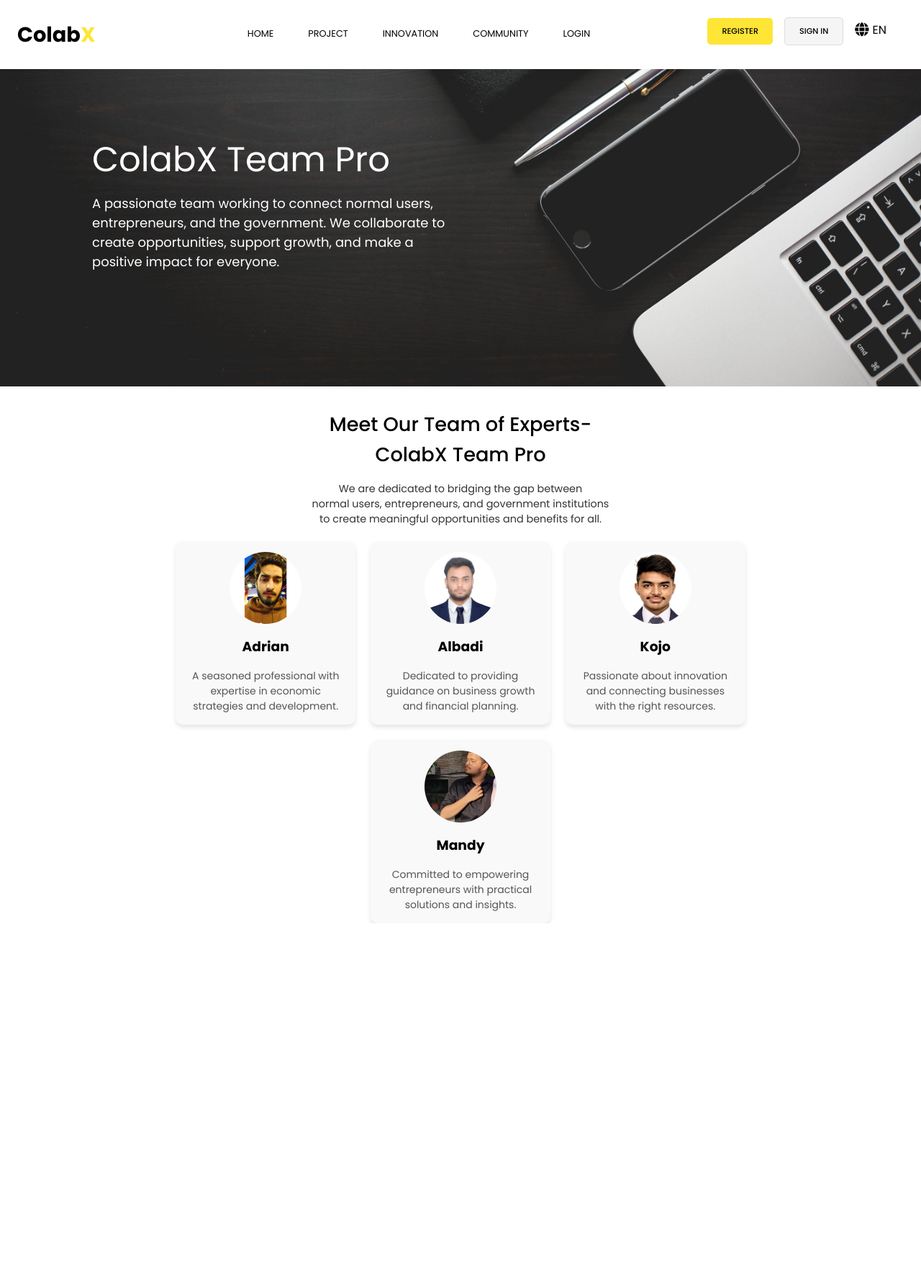
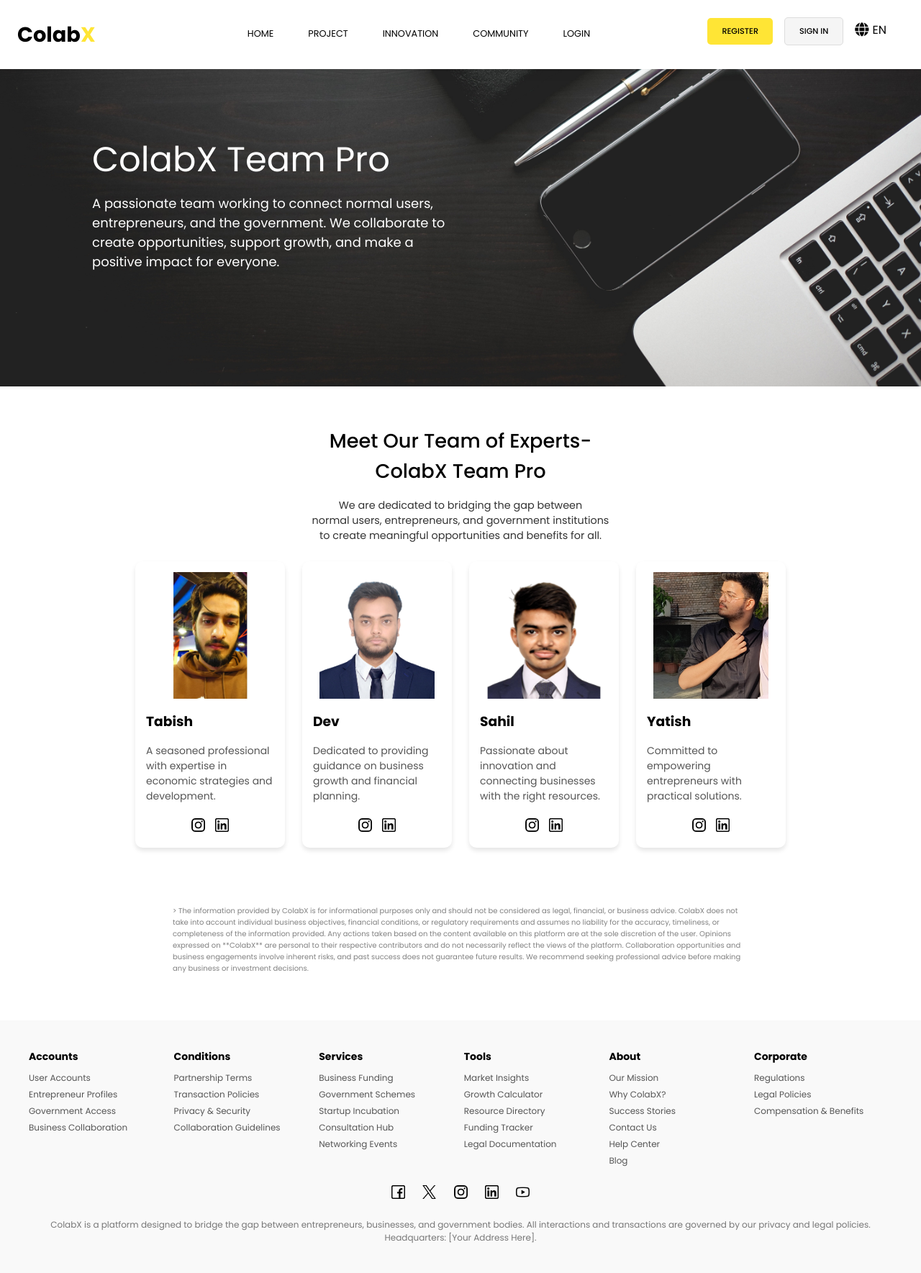
Before and after one commit to tabishfarhan7/ColabX, a PHP site: page /assets/about.html in a window 1280 px wide. Shown: the whole page at 72% size. Before the commit the page ends 1283 px from the top, so only its background shows below. Run offline with PHP 8.4, Linux system fonts and the light colour scheme.

Commit message:
updated about us

```diff
--- a/assets/about.css
+++ b/assets/about.css
@@ -251,6 +251,7 @@ span{
 .container1 {
     width: 80%;
     margin: auto;
+    margin-top:55px;
 }
 h2 {
     font-size: 1.7rem;
@@ -270,27 +271,111 @@ h2 {
     display: flex;
     justify-content: center;
     flex-wrap: wrap;
-    gap: 1.3rem;
-    margin-top: 20px;
+    gap: 1.5rem;
+    margin-top: 25px;
 }
 .team-member {
-    width: 250px;
-    background: #f9f9f9;
+    width: 13rem;
+    background: #ffffff;
     padding: 15px;
     border-radius: 10px;
     box-shadow: 0 4px 6px rgba(0, 0, 0, 0.1);
     text-align: center;
+    /* gap: 3rem; */
+    transition: transform 0.3s ease-in-out;
 }
+
+.team-member:hover {
+    transform: translateY(-10px);
+    box-shadow: 0 4px 6px rgba(0, 0, 0, 0.2);
+    /* width: 13.5rem; */
+    /* height: 13.5rem; */
+}
+
 .team-member img {
-    width: 100px;
-    height: 100px;
-    border-radius: 50%;
+    width: 10rem;
+    height: 11rem;
+    /* border-radius: 50%; */
     object-fit: cover;
 }
 .team-member h3 {
     margin: 10px 0;
+    text-align: left;
 }
 .team-member p {
     font-size: 14px;
     color: #555;
+    text-align: left;
 }
+
+.social-icons {
+    margin-top: 20px;
+    /* justify-items: left; */
+}
+.social-icons a img {
+    width: 19px;
+    height: 19px;
+    margin: 0 5px;
+    transition: transform 0.3s;
+}
+.social-icons a img:hover {
+    transform: scale(1.2);
+}
+
+.data{
+    font-size: 10px;
+    margin-left: 15rem;
+    margin-right: 15rem;
+    margin-top: 5rem;
+    margin-bottom: 4rem;
+    color: gray;
+}
+
+/* <-------footer-------> */
+.colabx-footer {
+    background: #f9f9f9;
+    padding: 40px;
+    text-align: left;
+    font-family: Arial, sans-serif;
+}
+.footer-container {
+    display: flex;
+    justify-content: space-between;
+    flex-wrap: wrap;
+}
+.footer-section {
+    width: 16%;
+    min-width: 180px;
+}
+.footer-section h3 {
+    font-size: 14px;
+    margin-bottom: 10px;
+}
+.footer-section ul {
+    list-style: none;
+    padding: 0;
+}
+.footer-section ul li {
+    margin: 5px 0;
+    font-size: 12px;
+}
+.footer-section ul li a {
+    text-decoration: none;
+    color: #555;
+}
+.footer-social {
+    text-align: center;
+    margin-top: 20px;
+}
+.footer-social a img {
+    /* width: 24px; */
+    margin: 0 10px;
+    width: 19px;
+    height: 19px;
+}
+.footer-legal {
+    text-align: center;
+    margin-top: 20px;
+    font-size: 12px;
+    color: #777;
+}
--- a/assets/about.html
+++ b/assets/about.html
@@ -35,7 +35,7 @@
             <ul  class="navlist flex">
                 <li><a href="index.html" class="link" data-key="home">Home</a></li>
                 <li><a href="#" class="link" data-key="project">Project</a></li>
-                <li><a href="assets/innovation.html" class="link" data-key="innovation">Innovation</a></li>
+                <li><a href="innovation.html" class="link" data-key="innovation">Innovation</a></li>
                 <li><a href="#" class="link" data-key="community">Community</a></li>
                 <li><a href="login.html" class="link" data-key="login">Login</a></li>
 
@@ -88,29 +88,147 @@
             <div class="team-container">
                 <div class="team-member">
                     <img src="Tabish.jpeg" alt="Member 1">
-                    <h3>Adrian</h3>
+                    <h3>Tabish</h3>
                     <p>A seasoned professional with expertise in economic strategies and development.</p>
+                    <div class="social-icons">
+                        <a href="https://instagram.com/tabish_profile" target="_blank">
+                            <img src="insta.png" alt="Instagram">
+                        </a>
+                        <a href="https://linkedin.com/in/tabish_profile" target="_blank">
+                            <img src="linkedin.png" alt="LinkedIn">
+                        </a>
+                    </div>
                 </div>
                 <div class="team-member">
                     <img src="Fahad.png" alt="Member 2">
-                    <h3>Albadi</h3>
+                    <h3>Dev</h3>
                     <p>Dedicated to providing guidance on business growth and financial planning.</p>
+                    <div class="social-icons">
+                        <a href="https://instagram.com/dev_profile" target="_blank">
+                            <img src="insta.png" alt="Instagram">
+                        </a>
+                        <a href="https://linkedin.com/in/dev_profile" target="_blank">
+                            <img src="linkedin.png" alt="LinkedIn">
+                        </a>
+                    </div>
                 </div>
                 <div class="team-member">
                     <img src="vansh.png" alt="Member 3">
-                    <h3>Kojo</h3>
+                    <h3>Sahil</h3>
                     <p>Passionate about innovation and connecting businesses with the right resources.</p>
+                    <div class="social-icons">
+                        <a href="https://instagram.com/sahil_profile" target="_blank">
+                            <img src="insta.png" alt="Instagram">
+                        </a>
+                        <a href="https://linkedin.com/in/sahil_profile" target="_blank">
+                            <img src="linkedin.png" alt="LinkedIn">
+                        </a>
+                    </div>
                 </div>
                 <div class="team-member">
                     <img src="21.jpg" alt="Member 4">
-                    <h3>Mandy</h3>
-                    <p>Committed to empowering entrepreneurs with practical solutions and insights.</p>
+                    <h3>Yatish</h3>
+                    <p>Committed to empowering entrepreneurs with practical solutions.</p>
+                    <div class="social-icons">
+                        <a href="https://instagram.com/yatish_profile" target="_blank">
+                            <img src="insta.png" alt="Instagram">
+                        </a>
+                        <a href="https://linkedin.com/in/yatish_profile" target="_blank">
+                            <img src="linkedin.png" alt="LinkedIn">
+                        </a>
+                    </div>
                 </div>
             </div>
+
+            </div>
+        </div>
+
+
+        <div class="data">
+            <p>
+
+                > The information provided by ColabX is for informational purposes only and should not be considered as legal, financial, or business advice. ColabX does not take into account individual business objectives, financial conditions, or regulatory requirements and assumes no liability for the accuracy, timeliness, or completeness of the information provided. Any actions taken based on the content available on this platform are at the sole discretion of the user. Opinions expressed on **ColabX** are personal to their respective contributors and do not necessarily reflect the views of the platform. Collaboration opportunities and business engagements involve inherent risks, and past success does not guarantee future results. We recommend seeking professional advice before making any business or investment decisions.
+
+               </p>
         </div>
     </section>
+   <!-- <----------- footer--------->
 
 
+   <footer class="colabx-footer">
+            <div class="footer-container">
+                <div class="footer-section">
+                    <h3>Accounts</h3>
+                    <ul>
+                        <li><a href="#">User Accounts</a></li>
+                        <li><a href="#">Entrepreneur Profiles</a></li>
+                        <li><a href="#">Government Access</a></li>
+                        <li><a href="#">Business Collaboration</a></li>
+                    </ul>
+                </div>
+                <div class="footer-section">
+                    <h3>Conditions</h3>
+                    <ul>
+                        <li><a href="#">Partnership Terms</a></li>
+                        <li><a href="#">Transaction Policies</a></li>
+                        <li><a href="#">Privacy & Security</a></li>
+                        <li><a href="#">Collaboration Guidelines</a></li>
+                    </ul>
+                </div>
+                <div class="footer-section">
+                    <h3>Services</h3>
+                    <ul>
+                        <li><a href="#">Business Funding</a></li>
+                        <li><a href="#">Government Schemes</a></li>
+                        <li><a href="#">Startup Incubation</a></li>
+                        <li><a href="#">Consultation Hub</a></li>
+                        <li><a href="#">Networking Events</a></li>
+                    </ul>
+                </div>
+                <div class="footer-section">
+                    <h3>Tools</h3>
+                    <ul>
+                        <li><a href="#">Market Insights</a></li>
+                        <li><a href="#">Growth Calculator</a></li>
+                        <li><a href="#">Resource Directory</a></li>
+                        <li><a href="#">Funding Tracker</a></li>
+                        <li><a href="#">Legal Documentation</a></li>
+                    </ul>
+                </div>
+                <div class="footer-section">
+                    <h3>About</h3>
+                    <ul>
+                        <li><a href="#">Our Mission</a></li>
+                        <li><a href="#">Why ColabX?</a></li>
+                        <li><a href="#">Success Stories</a></li>
+                        <li><a href="#">Contact Us</a></li>
+                        <li><a href="#">Help Center</a></li>
+                        <li><a href="#">Blog</a></li>
+                    </ul>
+                </div>
+                <div class="footer-section">
+                    <h3>Corporate</h3>
+                    <ul>
+                        <li><a href="#">Regulations</a></li>
+                        <li><a href="#">Legal Policies</a></li>
+                        <li><a href="#">Compensation & Benefits</a></li>
+                    </ul>
+                </div>
+            </div>
+
+            <div class="footer-social">
+                <a href="#"><img src="facebook (1).png" alt="Facebook"></a>
+                <a href="#"><img src="x (1).png" alt="X"></a>
+                <a href="#"><img src="insta.png" alt="Instagram"></a>
+                <a href="#"><img src="linkedin.png" alt="LinkedIn"></a>
+                <a href="#"><img src="youtube (1).png" alt="YouTube"></a>
+            </div>
+
+            <div class="footer-legal">
+                <p>ColabX is a platform designed to bridge the gap between entrepreneurs, businesses, and government bodies.
+                All interactions and transactions are governed by our privacy and legal policies. Headquarters: [Your Address Here].</p>
+            </div>
+        </footer>
 
 
 
```
Also changed, not shown: assets/facebook (1).png (added), assets/insta.png (added), assets/linkedin.png (added), assets/youtube (1).png (added).
